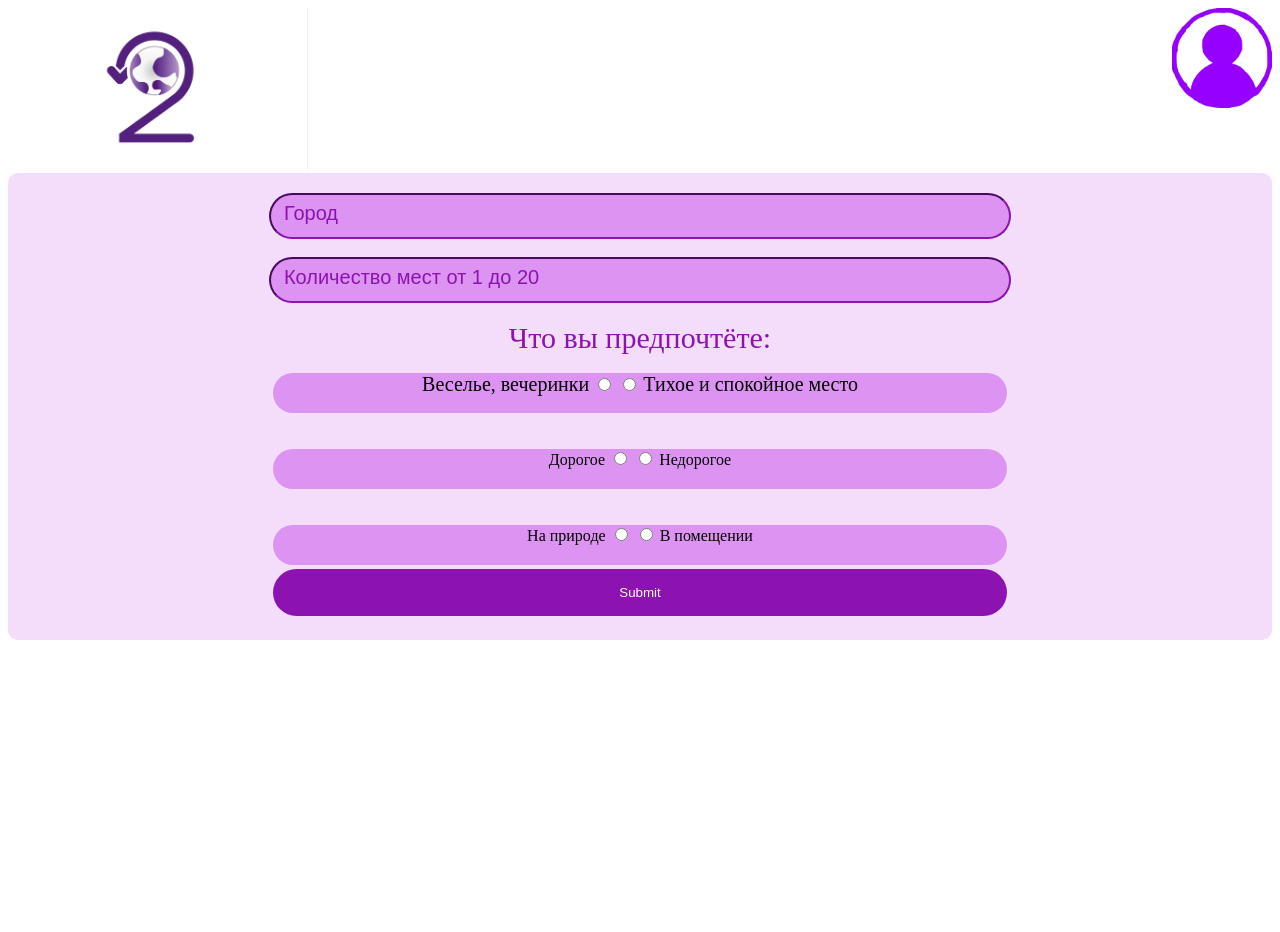
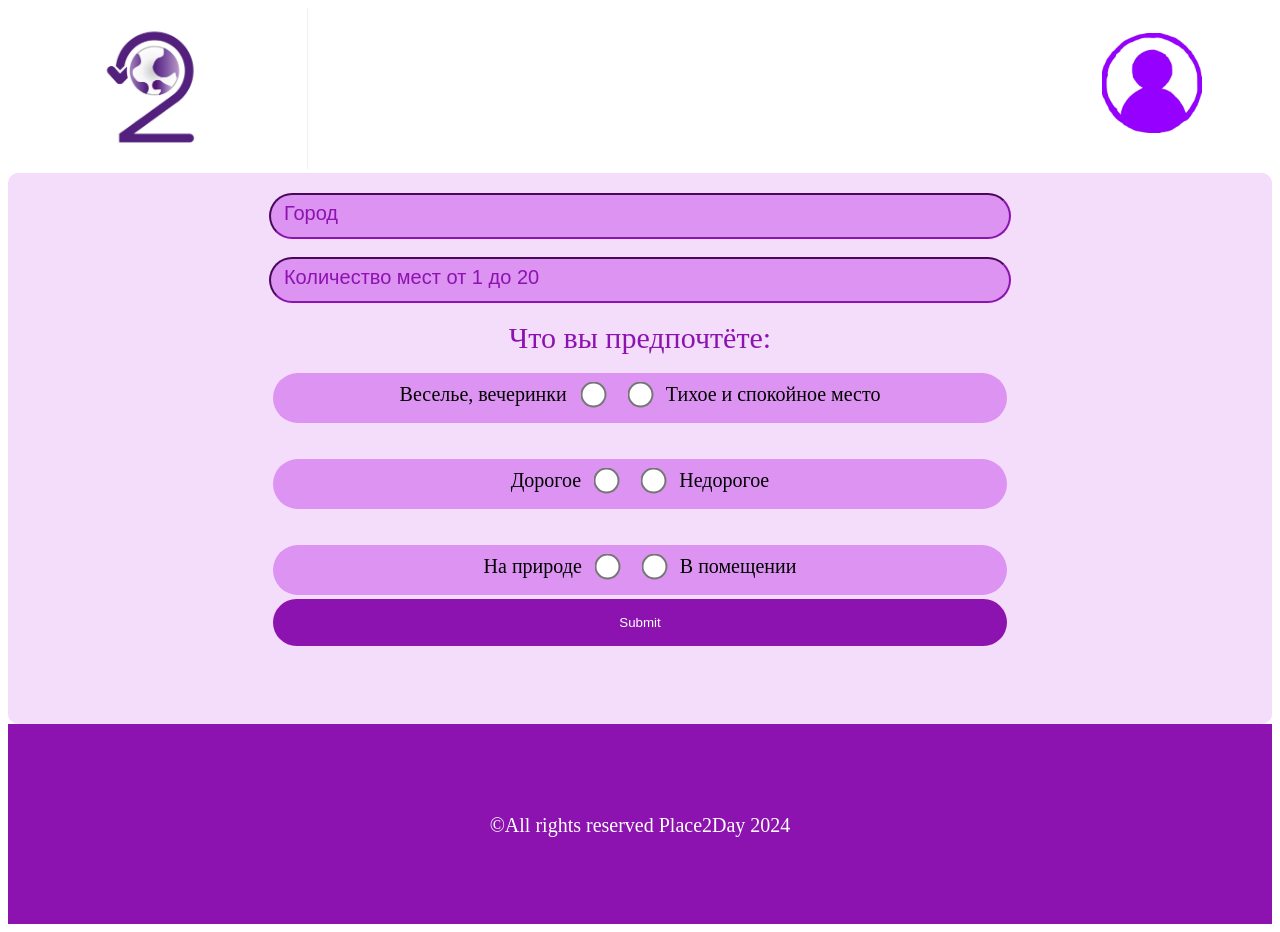
Before and after one commit to selleproyt/placesapp, a Flask app: page / in a window 1280 px wide. Before the commit the page ends 640 px from the top, so only its background shows below. Run offline with Flask 3, Linux system fonts and the light colour scheme.

Commit message:
5version

```diff
--- a/main.py
+++ b/main.py
@@ -67,9 +67,9 @@ def user():
         if username is not None:
             return render_template('lk.html')
         else:
-            return f"Вы не вошли в систему"
+            return f'<meta http-equiv="refresh" content="1; url=http://localhost:5000/login">'
     except:
-        return f"Вы не вошли в систему"
+        return f'<meta http-equiv="refresh" content="1; url=http://localhost:5000/login">'
 
 
 
--- a/static/css/style.css
+++ b/static/css/style.css
@@ -1,8 +1,11 @@
+body{
+    display:grid;
+}
 .paform{
     background-color: rgba(201,82,235, 0.2); /* Белый с прозрачностью */
     padding: 20px;
     border-radius: 10px;
-    margin-bottom: 20px;
+
     text-align: center;
 }
 .headbanner{
@@ -36,6 +39,7 @@
     border-color:#8c13af;
     height:40px;
     border: 40;
+    padding-top:10px;
 }
 
 .bord{
@@ -52,7 +56,30 @@
     font-size:30px;
     color:#8c13af;
 }
-
+.radiosize{
+    transform:scale(2);
+    padding-top:10px;
+    margin-left:15px;
+    margin-right:15px;
+    accent-color:#8c13af;
+}
 .checkboxes{
     font-size: 20px;
+    font-color: #8c13af;
 }
+.linklk{
+    padding-right:50px;
+    padding-top:25px;
+}
+.bottom{
+    padding-top:0px;
+    width:100%;
+    height:200px;
+    background-color:#8c13af;
+}
+.bottomtext{
+    padding-top:70px;
+    color: white;
+    font-size:20px;
+
+}
--- a/templates/login.html
+++ b/templates/login.html
@@ -15,5 +15,6 @@
 
     <input type="submit">
 </form>
+<a href="http://127.0.0.1:5000/registration">Регистрация</a>
 </body>
 </html>
--- a/templates/main.html
+++ b/templates/main.html
@@ -7,11 +7,9 @@
 </head>
 <body>
 <section class="headbanner">
-
+    <img width="300px" src="/static/img/logo.jpg">
+    <a class="linklk" href="http://127.0.0.1:5000/user"> <img class="linklk" width="100px" align="right" src="/static/img/lk.jpg"></a>
 </section>
-<img width="300px" src="/static/img/logo.jpg">
-
-<img width="100px" align="right" src="/static/img/lk.jpg">
 <section class="paform">
     <form method="post" action="/submit">
         <input placeholder="  Город" class="inputtown" type="text" name="town">
@@ -21,32 +19,37 @@
 
         <br>
         <label class="prioritet">Что вы предпочтёте:</label>
-    <br><br>
-    <div align="center" class="radiobox">
-        <label class="checkboxes" for="21">Веселье, вечеринки</label>
-        <input type="radio"  name="atmosphere" id="21" value="1">
-        <input type="radio" name="atmosphere" id="20" value="0">
+        <br>
+        <br>
+
+        <div class="radiobox">
+            <label class="checkboxes" for="21">Веселье, вечеринки </label>
+            <input class="radiosize" type="radio"  name="atmosphere" id="21" value="1">
+            <input class="radiosize" type="radio" name="atmosphere" id="20" value="0">
             <label class="checkboxes" for="20">Тихое и спокойное место</label><br>
         </div>
         <br>
         <br>
         <div class="radiobox">
-        <label for="31">Дорогое</label>
-        <input type="radio" name="price" id="31" value="1">
-        <input type="radio" name="price" id="30" value="0">
-        <label for="30">Недорогое</label><br>
+            <label class="checkboxes" for="31">Дорогое</label>
+            <input class="radiosize" type="radio" name="price" id="31" value="1">
+            <input class="radiosize" type="radio" name="price" id="30" value="0">
+            <label class="checkboxes" for="30">Недорогое</label><br>
         </div>
         <br>
         <br>
         <div class="radiobox">
-        <label for="1">На природе</label>
-        <input type="radio" name="side" id="1" value="1">
-        <input type="radio" name="side" id="0" value="0">
-        <label for="0">В помещении</label><br>
+            <label class="checkboxes" for="1">На природе</label>
+            <input class="radiosize" type="radio" name="side" id="1" value="1">
+            <input class="radiosize" type="radio" name="side" id="0" value="0">
+            <label class="checkboxes" for="0">В помещении</label><br>
         </div>
         <input class="sendbutton" type="submit">
     </form>
+    <br><br><br>
 </section>
-
+<div class="bottom">
+    <p class="bottomtext" align="center">©All rights reserved Place2Day 2024</p>
+</div>
 </body>
 </html>
```
Lines whose indentation alone changed are shown as unchanged.
